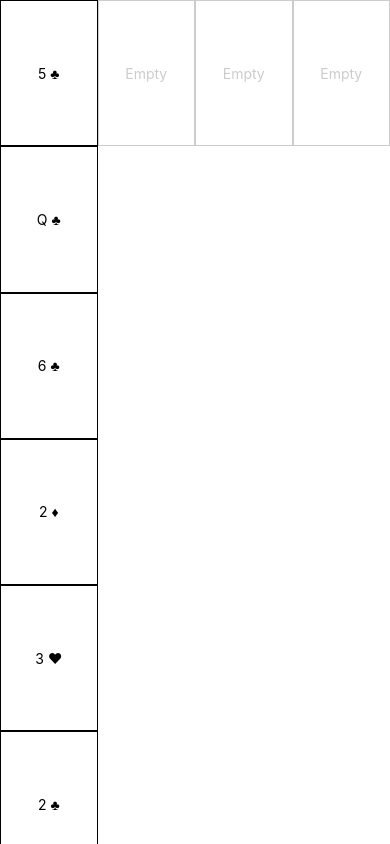
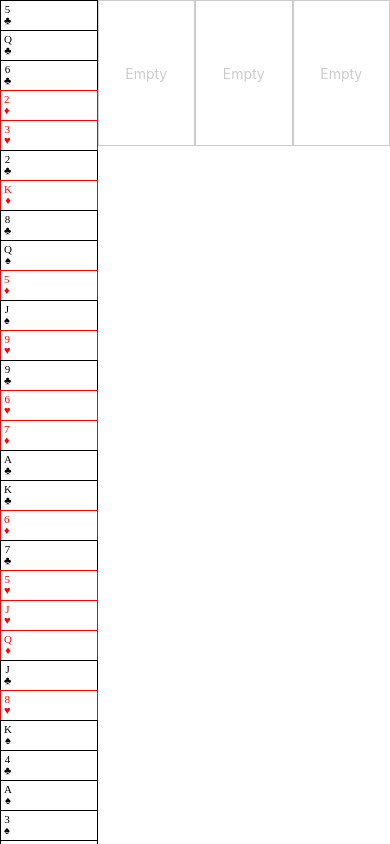
Before and after one commit to cronin4392/react-native-solitaire, a React Native app: screen / in a window 390 px wide. Built offline with nearby package versions, Linux system fonts and the light colour scheme.

Commit message:
Red card styling and stacking

```diff
--- a/components/Card/index.js
+++ b/components/Card/index.js
@@ -2,6 +2,7 @@ import React from 'react';
 import { Dimensions, StyleSheet, Text, View } from 'react-native';
 import PropTypes from 'prop-types';
 
+import { CLUBS, DIAMONDS, HEARTS, SPADES } from '../../constants/cards';
 import { symbol } from '../../helpers/cards';
 
 export default class Card extends React.Component {
@@ -15,10 +16,21 @@ export default class Card extends React.Component {
   render() {
     const { card } = this.props;
     const { pip, suit } = card;
+    const isRed = [DIAMONDS, HEARTS].indexOf(suit) >= 0;
+
+    const cardStyle = [styles.card, isRed && styles.redCard];
+    const cardTextStyle = [styles.cardText, isRed && styles.redCardText];
 
     return (
-      <View style={styles.card}>
-        <Text>{symbol(pip)} {symbol(suit)}</Text>
+      <View style={cardStyle}>
+        <View style={styles.cardSuitTop}>
+          <Text style={cardTextStyle}>{symbol(pip)}</Text>
+          <Text style={cardTextStyle}>{symbol(suit)}</Text>
+        </View>
+        <View style={styles.cardSuitBottom}>
+          <Text style={cardTextStyle}>{symbol(pip)}</Text>
+          <Text style={cardTextStyle}>{symbol(suit)}</Text>
+        </View>
       </View>
     )
   }
@@ -26,6 +38,8 @@ export default class Card extends React.Component {
 
 export const cardWidth = Dimensions.get('window').width / 4;
 export const cardHeight = cardWidth * 1.5;
+
+const textSpacingFromEdge = 3;
 
 const styles = StyleSheet.create({
   card: {
@@ -38,4 +52,30 @@ const styles = StyleSheet.create({
     alignItems: 'center',
     justifyContent: 'center',
   },
+  redCard: {
+    borderColor: '#f00'
+  },
+  cardSuitTop: {
+    position: 'absolute',
+    top: textSpacingFromEdge,
+    left: textSpacingFromEdge,
+    alignItems: 'center',
+  },
+  cardSuitBottom: {
+    position: 'absolute',
+    right: textSpacingFromEdge,
+    bottom: textSpacingFromEdge,
+    alignItems: 'center',
+    transform: [{
+      rotate: '180deg'
+    }],
+  },
+  cardText: {
+    fontFamily: 'Menlo-Regular',
+    fontSize: 11,
+    lineHeight: 11
+  },
+  redCardText: {
+    color: '#f00'
+  }
 });
--- a/components/CardStack/index.js
+++ b/components/CardStack/index.js
@@ -3,6 +3,8 @@ import { StyleSheet, Text, View } from 'react-native';
 
 import Card from '../Card';
 import EmptyCardSpace from '../EmptyCardSpace';
+
+import { cardHeight } from '../Card';
 
 export default class CardStack extends React.Component {
   render() {
@@ -10,7 +12,7 @@ export default class CardStack extends React.Component {
     return (
       <View style={styles.cardStack}>
         <EmptyCardSpace absolute={stack.length > 0} />
-        {stack.map((card, index) => <Card key={index} card={card} />)}
+        {stack.map((card, index) => <View key={index} style={styles.cardStackItem}><Card card={card} /></View>)}
       </View>
     )
   }
@@ -20,4 +22,7 @@ const styles = StyleSheet.create({
   cardStack: {
     flexDirection: 'column',
   },
+  cardStackItem: {
+    marginBottom: (-1 * cardHeight) + 30
+  }
 });
```
